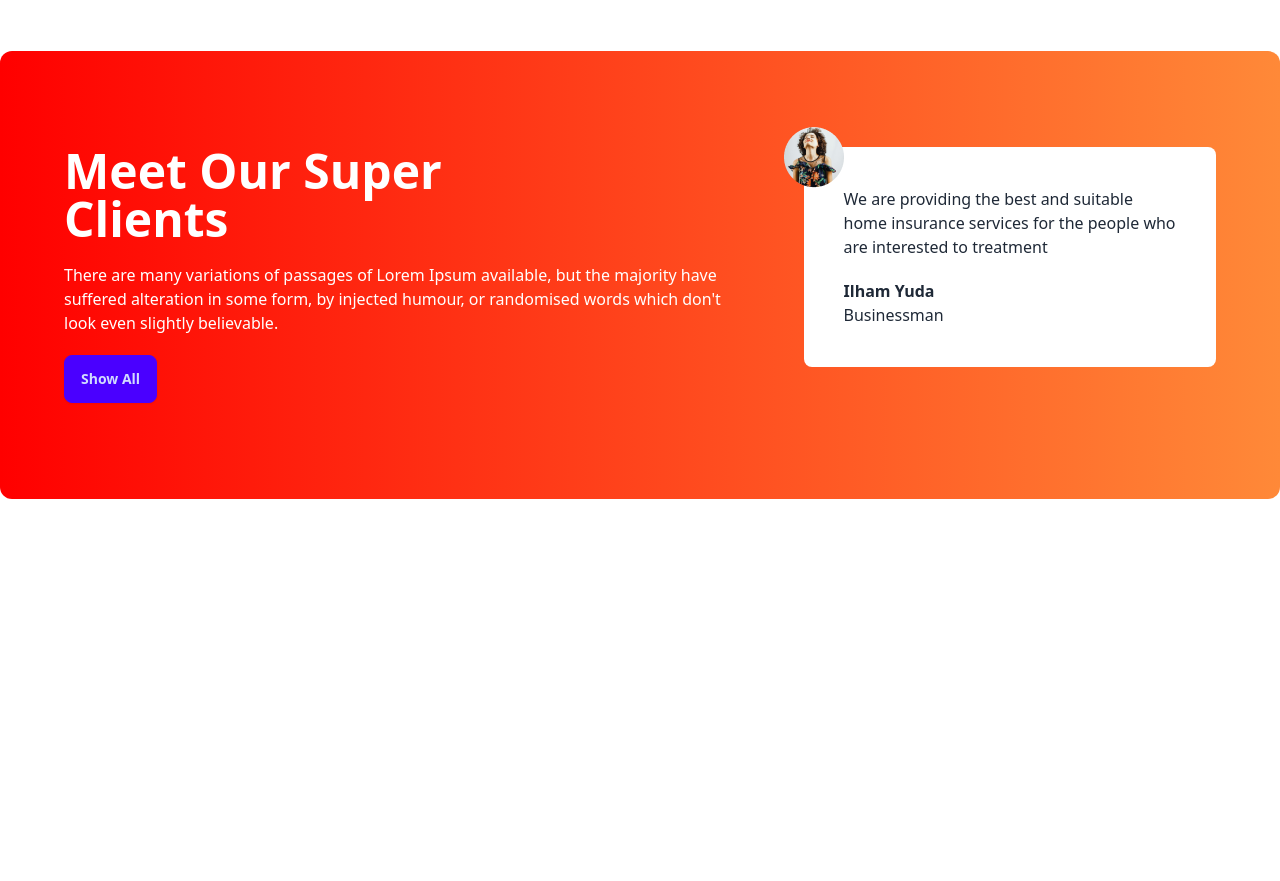
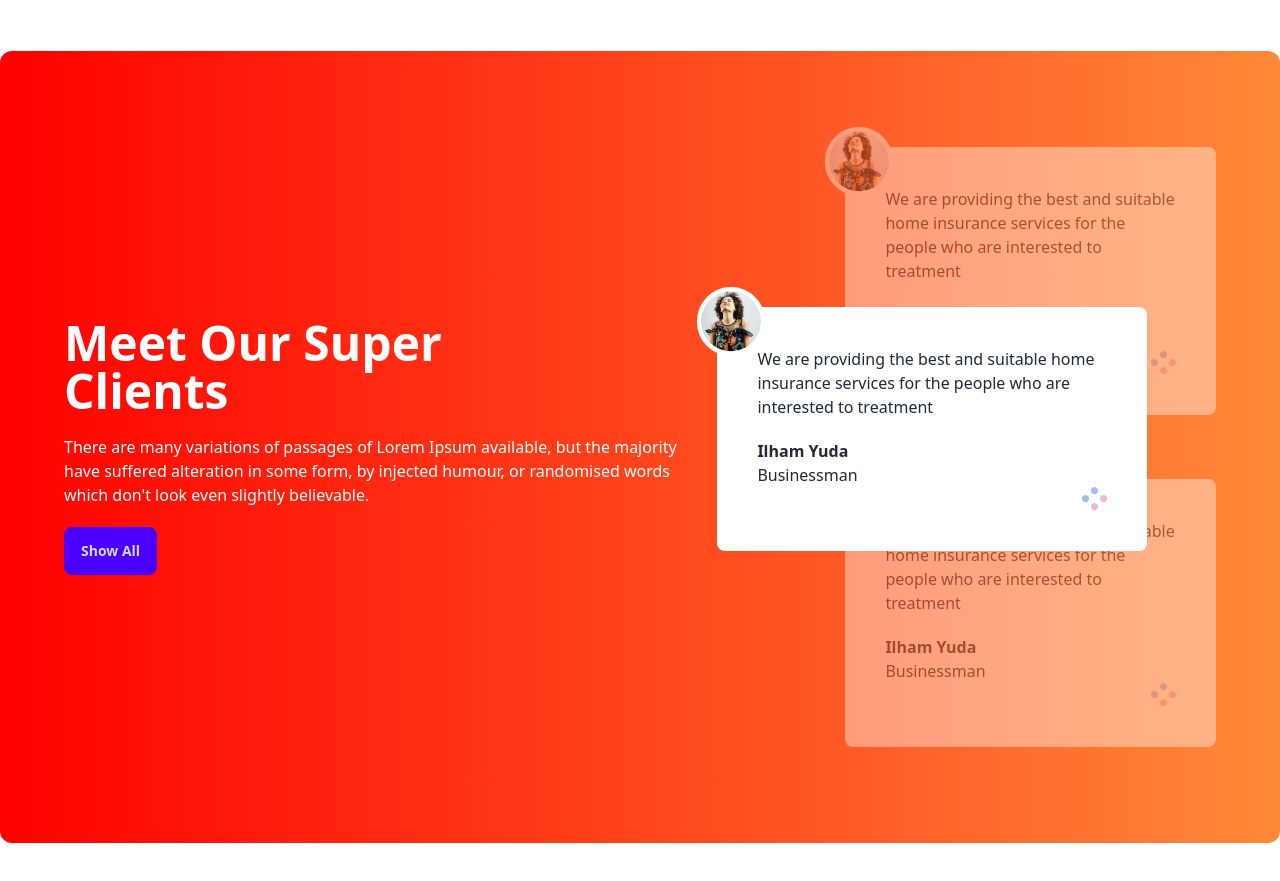
Before and after one commit to purna25/tea-house-with-daisyui, a plain HTML site: page index.html in a window 1280 px wide. Shown: the part 1760-2641 px from the top of the page. Before the commit the page ends 2355 px from the top, so only its background shows below. Drawn offline with nearby package versions, Linux system fonts and the light colour scheme.

Commit message:
added super client section

```diff
--- a/index.html
+++ b/index.html
@@ -151,19 +151,47 @@
      </section>
      <!-- super client section -->
       <section class="my-24 flex flex-col lg:flex-row gap-12 rounded-xl bg-gradient-to-r from-[#FF0000] to-[#FF8938] px-16 py-24">
-        <div class="space-y-5">
-          <h2 class="text-5xl font-extrabold text-white">Meet Our Super <br>
-            Clients</h2>
-            <p class="text-white">There are many variations of passages of Lorem Ipsum available, but the majority have suffered alteration in some form, by injected humour, or randomised words which don't look even slightly believable. </p>
-            <button class="btn btn-primary">Show All</button>
+        <div class="flex lg:pr-28 items-center">
+          <div class="space-y-5">
+            <h2 class="text-5xl font-extrabold text-white">Meet Our Super <br>
+              Clients</h2>
+              <p class="text-white">There are many variations of passages of Lorem Ipsum available, but the majority have suffered alteration in some form, by injected humour, or randomised words which don't look even slightly believable. </p>
+              <button class="btn btn-primary">Show All</button>
+          </div>
         </div>
-        <div>
-          <!-- review -->
-           <div class=" relative p-10 rounded-lg bg-white">
-            <img class="absolute -left-5 -top-5" src="images/client.png" alt="">
+        <!-- review container -->
+        <div class="relative">
+          <!--next review -->
+           <div class=" relative z-10 mb-16 opacity-40 p-10 rounded-lg bg-white">
+            <img class="absolute -left-5 -top-5 border-4 border-white rounded-full bg-white" src="images/client.png" alt="">
             <p>We are providing the best and suitable home insurance services for the people who are interested to treatment</p>
             <h4 class="font-bold mt-5">Ilham Yuda</h4>
             <p class="font-medium">Businessman</p>
+            <div class="flex justify-end">
+              <img src="images/circles.png" alt="">
+            </div>
+           </div>
+        <div>
+          <!--current review -->
+           <div class=" absolute z-20 top-40 lg:-left-32 p-10 lg:w-[430px] rounded-lg bg-white">
+            <img class="absolute -left-5 -top-5 border-4 border-white rounded-full bg-white" src="images/client.png" alt="">
+            <p>We are providing the best and suitable home insurance services for the people who are interested to treatment</p>
+            <h4 class="font-bold mt-5">Ilham Yuda</h4>
+            <p class="font-medium">Businessman</p>
+            <div class="flex justify-end">
+              <img src="images/circles.png" alt="">
+            </div>
+           </div>
+        <div>
+          <!--previous review -->
+           <div class=" relative z-10 opacity-40 p-10 rounded-lg bg-white">
+            <img class="absolute -left-5 -top-5 border-4 border-white rounded-full bg-white" src="images/client.png" alt="">
+            <p>We are providing the best and suitable home insurance services for the people who are interested to treatment</p>
+            <h4 class="font-bold mt-5">Ilham Yuda</h4>
+            <p class="font-medium">Businessman</p>
+            <div class="flex justify-end">
+              <img src="images/circles.png" alt="">
+            </div>
            </div>
         </div>
 
```
